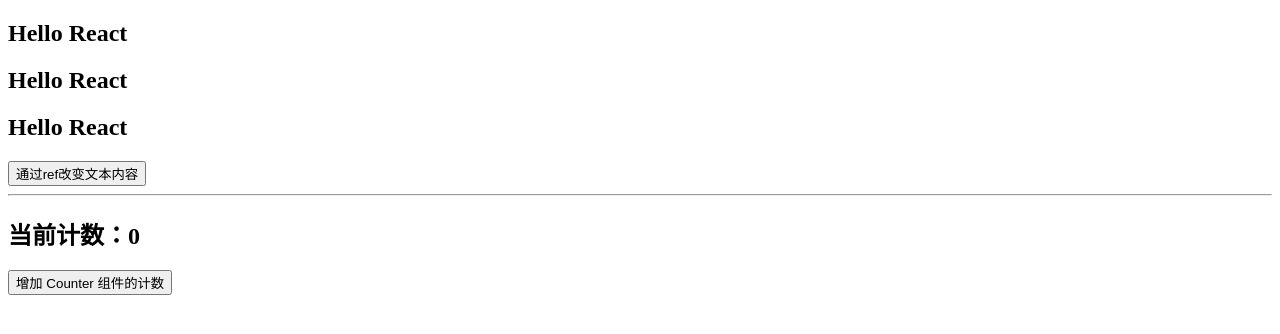
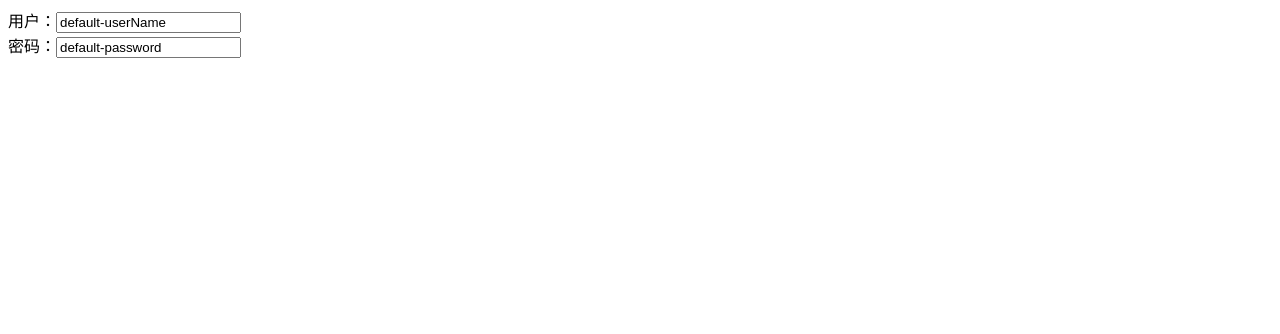
Before and after one commit to icebluesky2666/learn-coderwhy-react, a React (Create React App) app in the folder 06-learn-component/: page / in a window 1280 px wide. Shown: the top 334 px of the page. Built offline with nearby package versions, Linux system fonts and the light colour scheme.

Commit message:
feat: 受控组件的基本演练

```diff
--- /dev/null
+++ b/06-learn-component/src/10-受控组件和非受控组件/03-受控组件-多输入.js
@@ -0,0 +1,59 @@
+import React, { PureComponent } from 'react'
+
+export default class App extends PureComponent {
+  constructor(props) {
+    super(props)
+    this.state = {
+      userName: 'default-userName',
+      password: 'default-password'
+    }
+  }
+
+  render() {
+    const { userName, password } = this.state
+    return (
+      <div>
+        <form onSubmit={(e) => this.handleSubmit(e)}>
+          <label>
+            用户：
+            <input
+              id="userName"
+              type="text"
+              placeholder="请输入用户名称"
+              name="userName"
+              value={userName}
+              onChange={(e) => this.handleChange(e)}
+            ></input>
+          </label>
+          <br />
+          <label>
+            密码：
+            <input
+              id="password"
+              type="text"
+              placeholder="请输入密码"
+              name="password"
+              value={password}
+              onChange={(e) => this.handleChange(e)}
+            ></input>
+          </label>
+          <br />
+        </form>
+      </div>
+    )
+  }
+
+  handleSubmit(event) {
+    console.log(event)
+    // 阻止 submit 事件的默认提交
+    event.preventDefault()
+  }
+
+  handleChange(event) {
+    console.log(event.target.name)
+    console.log(event.target.value)
+    this.setState({
+      [event.target.name]: event.target.value
+    })
+  }
+}
--- a/06-learn-component/src/index.js
+++ b/06-learn-component/src/index.js
@@ -21,6 +21,9 @@ import ReactDOM from 'react-dom'
 // import App from './08-性能优化/02-通过-shouldComponentUpdate-阻断render'
 // import App from './08-性能优化/03-函数组件优化-memo'
 // import App from './09-知识补充/01-事件总线'
-import App from './09-知识补充/02-refs-使用'
+// import App from './09-知识补充/02-refs-使用'
+// import App from './10-受控组件和非受控组件/01-受控组件的基本演练'
+// import App from './10-受控组件和非受控组件/02-受控组件-selected'
+import App from './10-受控组件和非受控组件/03-受控组件-多输入'
 
 ReactDOM.render(<App />, document.querySelector('#root'))
```
Also changed, not shown: 06-learn-component/src/10-受控组件和非受控组件/01-受控组件的基本演练.js (added, +46 -0 lines), 06-learn-component/src/10-受控组件和非受控组件/02-受控组件-selected.js (added, +42 -0 lines).
